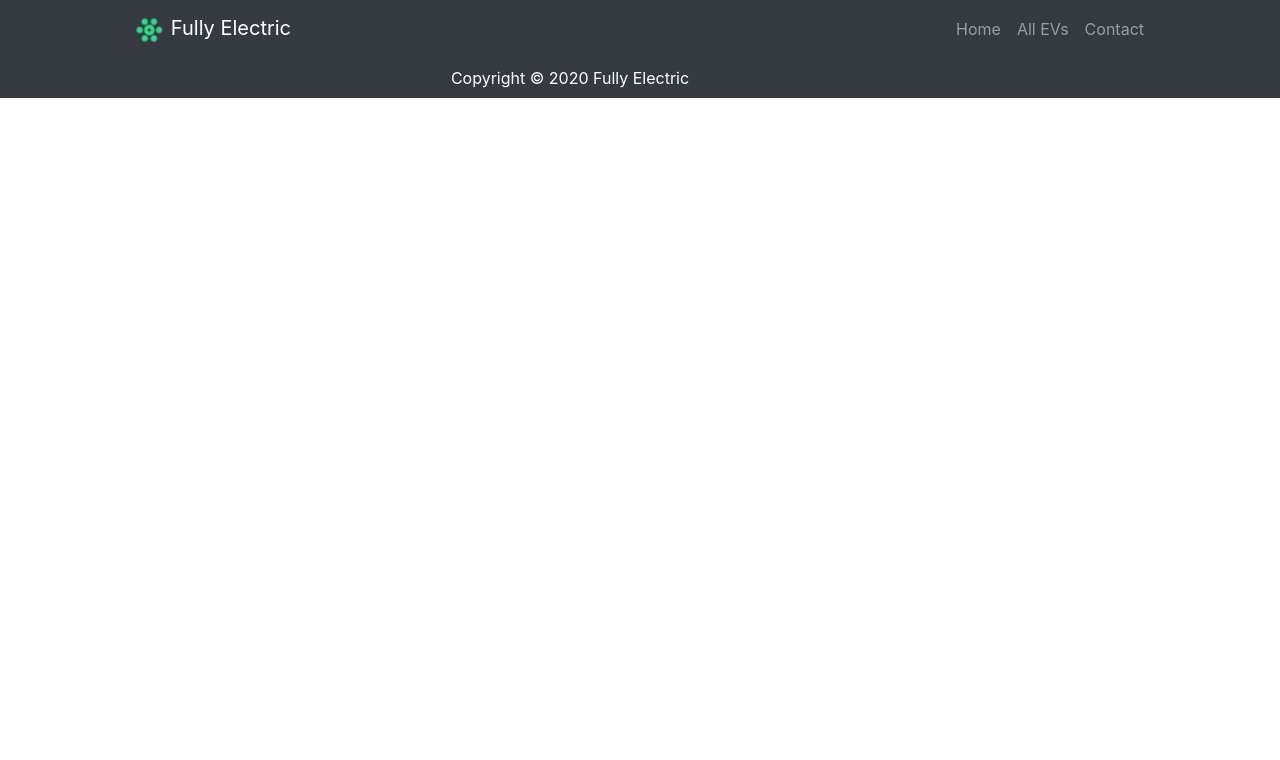
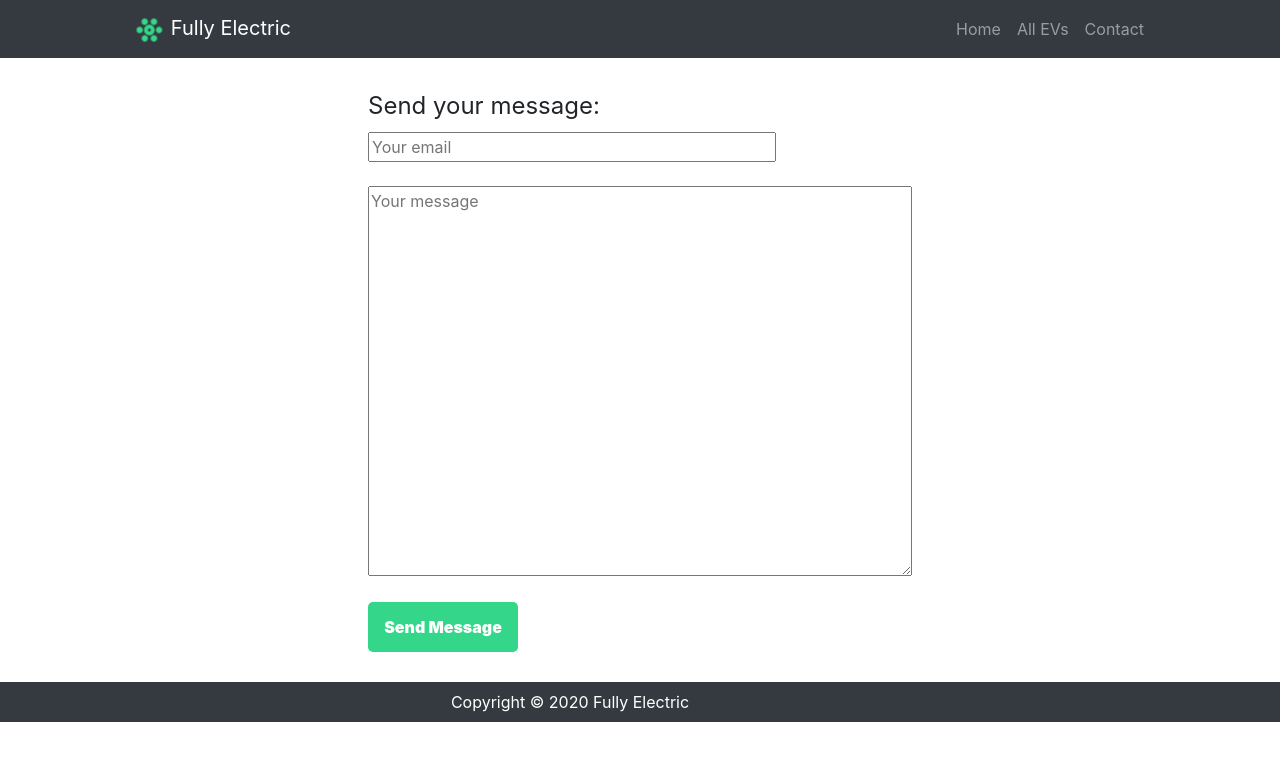
Before and after one commit to goncalog/fully-electric, a React (Create React App) app in the folder fully-electric-frontend/: page /contact/seller/1 in a window 1280 px wide. Shown: the top 760 px of the page. Built offline with nearby package versions, Linux system fonts and the light colour scheme.

Commit message:
Add an additional route for /contact/seller/:id to AppRouter React component

```diff
--- a/fully-electric-frontend/src/components/AppRouter.js
+++ b/fully-electric-frontend/src/components/AppRouter.js
@@ -15,6 +15,7 @@ function AppRouter() {
                 <Route path='/evs' exact component={EVs}></Route>
                 <Route path='/ev/:id' exact component={EV}></Route>
                 <Route path='/contact' exact component={Contact}></Route>
+                <Route path='/contact/seller/:id' exact component={Contact}></Route>
             </Switch>
         </Router>
     );
```
